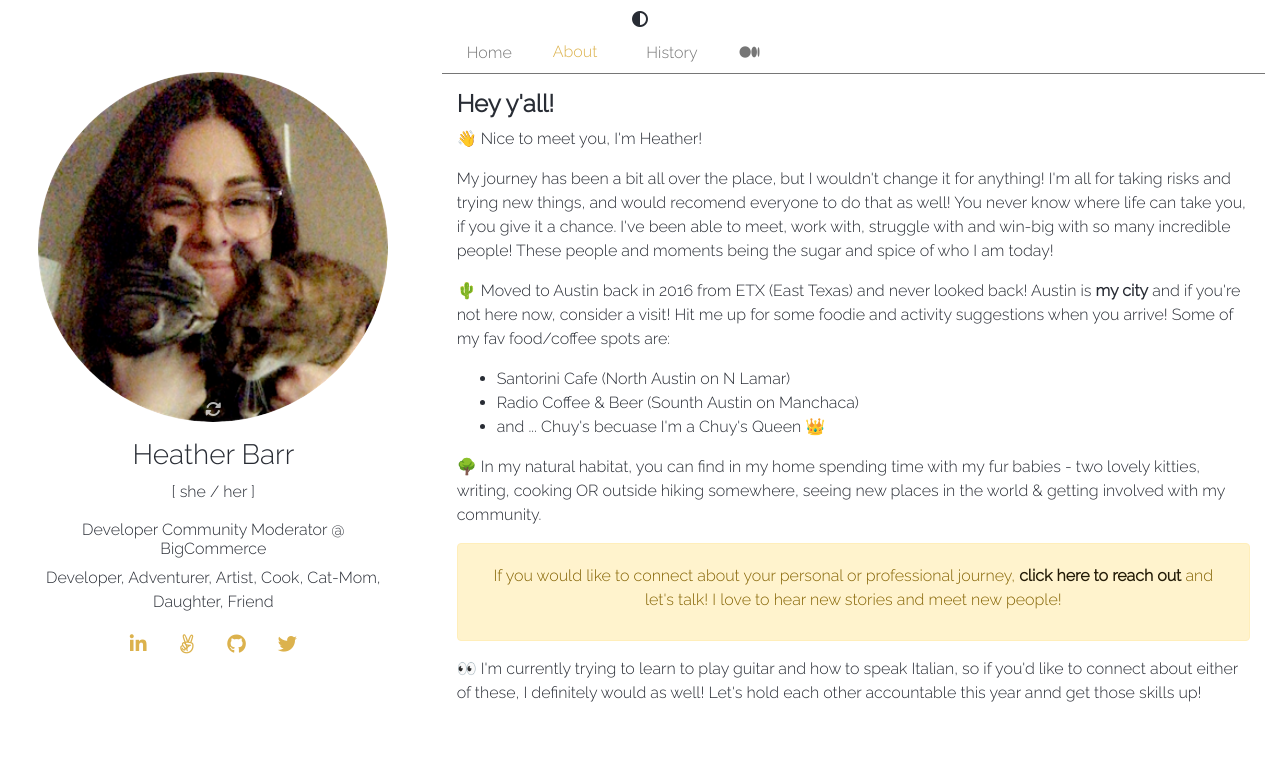
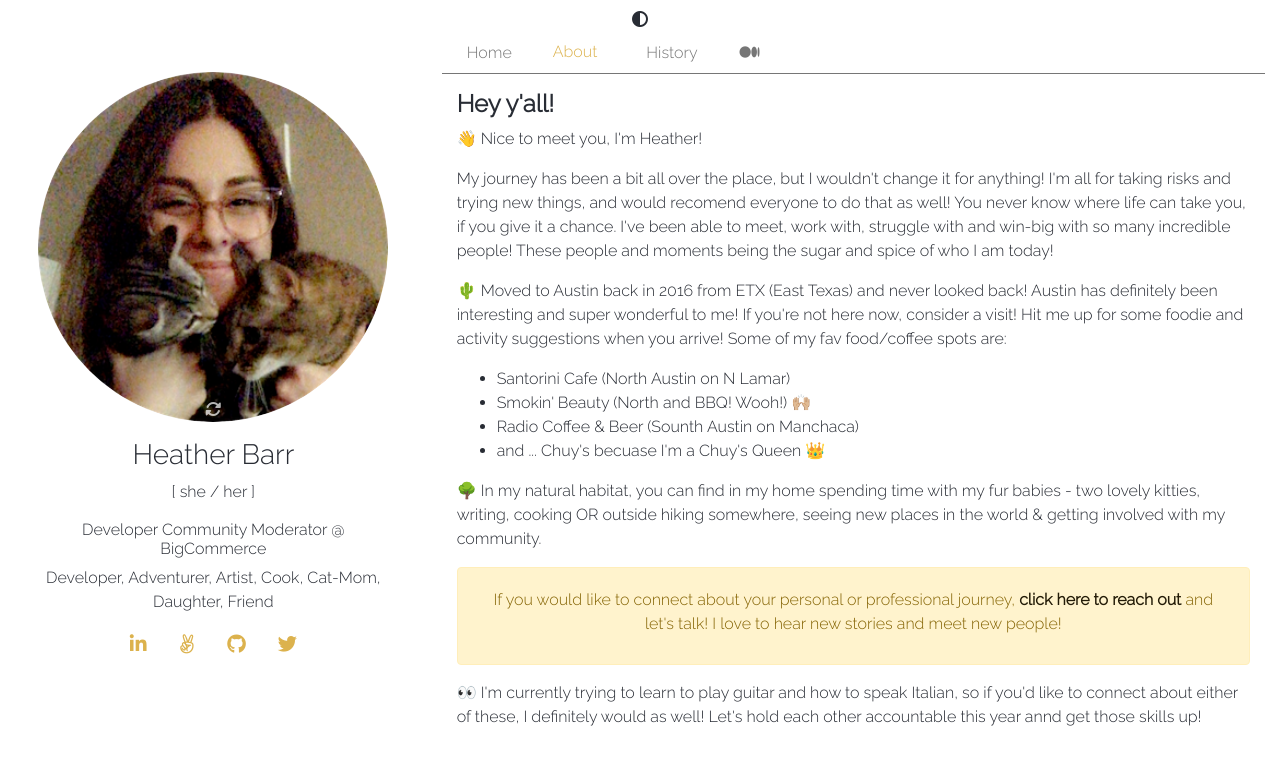
Before and after one commit to hnbarr/heatherbarr, a React (Create React App) app: page /About in a window 1280 px wide. Shown: the top 764 px of the page. Built offline with nearby package versions, Linux system fonts and the light colour scheme.

Commit message:
Including new  discord on home page. Updates to about

```diff
--- a/src/components/About.js
+++ b/src/components/About.js
@@ -17,11 +17,12 @@ export default class About extends Component {
                             meet, work with, struggle with and win-big with so many incredible people! These people and moments being the sugar and spice of who I am today!
                         </p>
                         <p>
-                            🌵 Moved to Austin back in 2016 from ETX (East Texas) and never looked back! Austin is <b>my city</b> and if you're not
+                            🌵 Moved to Austin back in 2016 from ETX (East Texas) and never looked back! Austin has definitely been interesting and super wonderful to me! If you're not
                             here now, consider a visit! Hit me up for some foodie and activity suggestions when you arrive! Some of my fav food/coffee spots are:
                         </p>
                         <ul>
                             <li>Santorini Cafe (North Austin on N Lamar)</li>
+                            <li>Smokin' Beauty (North and BBQ! Wooh!) 🙌🏼</li>
                             <li>Radio Coffee & Beer (Sounth Austin on Manchaca)</li>
                             <li>and ... Chuy's becuase I'm a Chuy's Queen 👑</li>
                         </ul>
--- a/src/components/Home.js
+++ b/src/components/Home.js
@@ -19,7 +19,7 @@ export default class Home extends Component {
                     <div className="col-12 text-center">
                         <div className="container" id="MediaComponent">
                             <div className="row">
-                                <div className="col-12 my-1">
+                                {/* <div className="col-12 col-lg-6 my-1">
                                     <blockquote className="twitter-tweet p-3">
                                         <TwitterHeader/>
                                         <p className="twitter-body" lang="en" dir="ltr">
@@ -28,7 +28,11 @@ export default class Home extends Component {
                                             <a href="https://twitter.com/hashtag/BCPartners?src=hash&amp;ref_src=twsrc%5Etfw">#BCPartners</a> and devs, please reach out with any questions about our APIs, SDKs, docs! ✌🏼
                                         </p>
                                     </blockquote>
-                                </div>
+                                </div> */}
+
+                                <div className="col-12 my-1">
+                                    <h6>Join us to talk about all things community, and some other things not. 😋</h6>
+                                    <iframe src="https://discordapp.com/widget?id=819721635468673035&theme=dark" width="350" height="500" allowtransparency="true" frameborder="0" sandbox="allow-popups allow-popups-to-escape-sandbox allow-same-origin allow-scripts"></iframe>                                </div>
                                 <script async src="https://platform.twitter.com/widgets.js" charSet="utf-8"></script>
                             </div>
                             {/* <div className="row">
```
